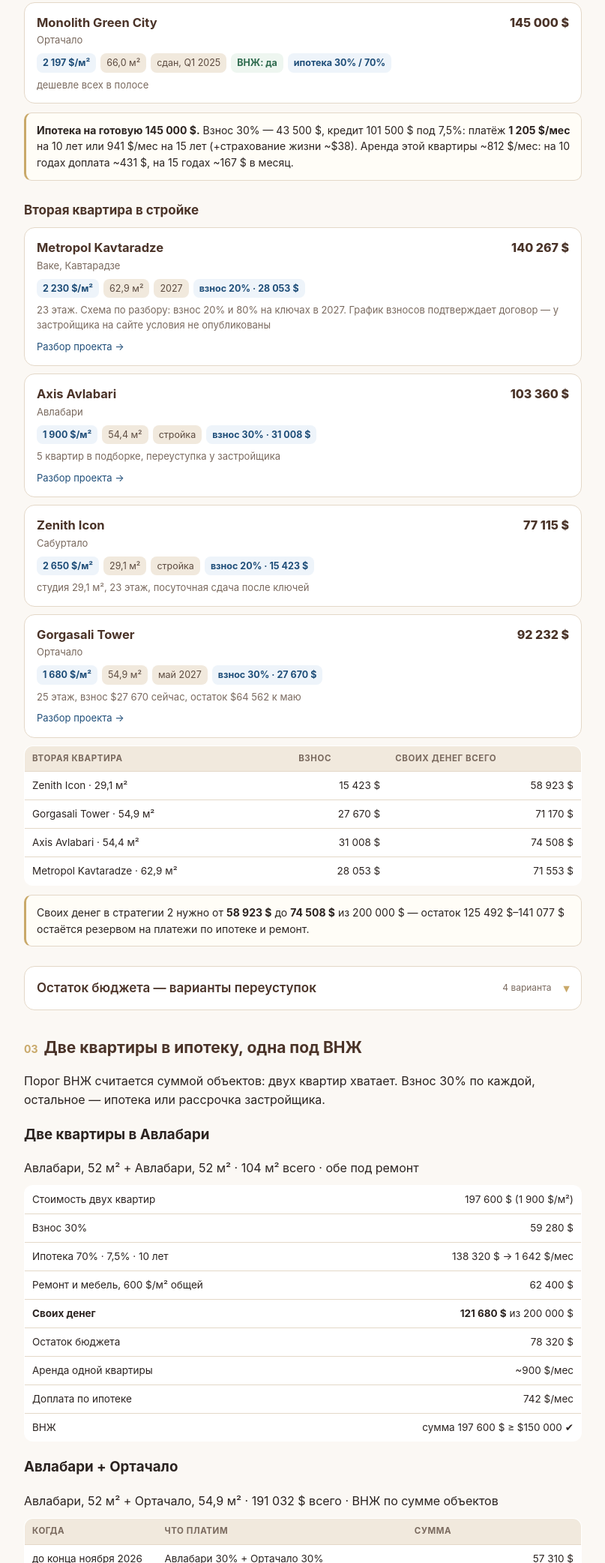
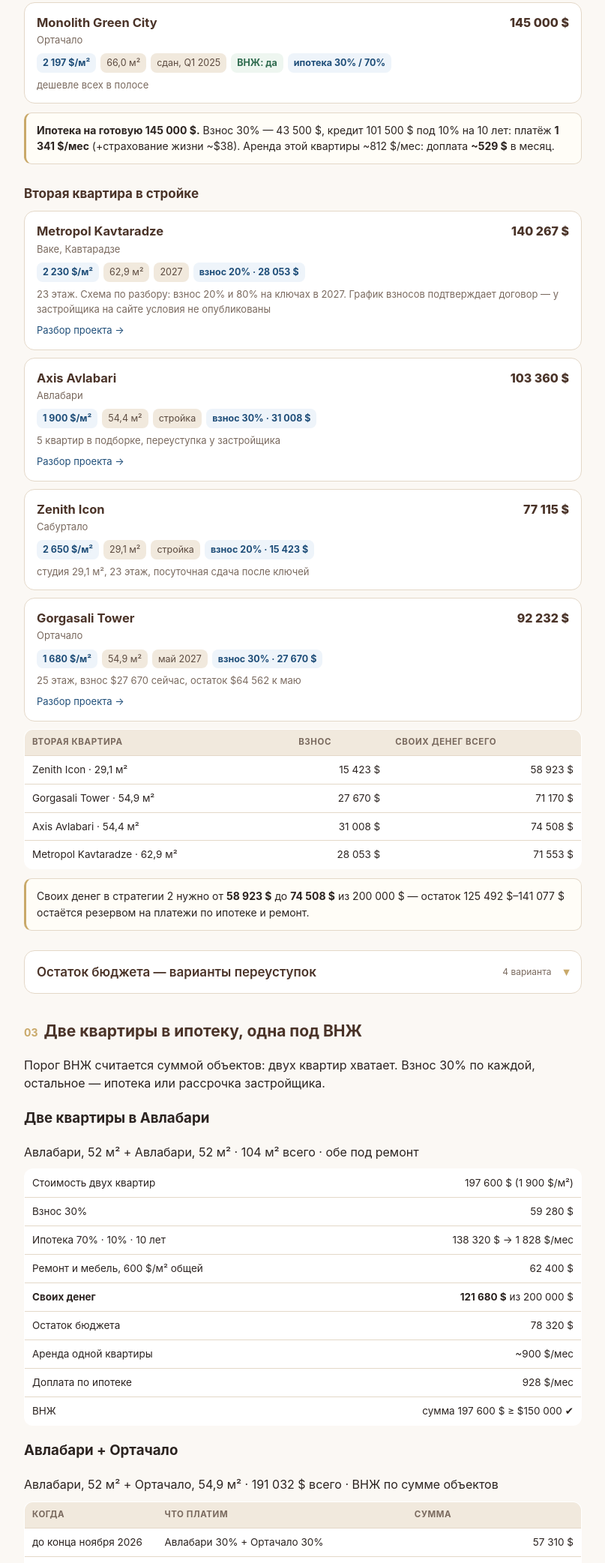
Before and after one commit to Niko1504/tbilisi-200k-mixer, a plain HTML site: page catalog/index.html in a window 1280 px wide. Shown: the part 1568-3652 px from the top of the page at 75% size, without its empty margins (236-1043 px from the left). Drawn offline with Linux system fonts and the light colour scheme.

Commit message:
Ипотека считается по 10% на 10 лет, вариант 15 лет убран

```diff
--- a/catalog/index.html
+++ b/catalog/index.html
@@ -134,9 +134,8 @@ nav.toc a.go{background:var(--choc);color:#fff;border-color:var(--choc);font-wei
     </div>
 
   <div class="calc"><b>Ипотека на готовую 145 000 $.</b> Взнос 30% — 43 500 $,
-  кредит 101 500 $ под 7,5%: платёж <b>1 205 $/мес</b> на 10 лет или 941 $/мес на 15 лет
-  (+страхование жизни ~$38). Аренда этой квартиры ~812 $/мес: на 10 годах доплата
-  ~431 $, на 15 годах ~167 $ в месяц.</div>
+  кредит 101 500 $ под 10% на 10 лет: платёж <b>1 341 $/мес</b> (+страхование жизни ~$38).
+  Аренда этой квартиры ~812 $/мес: доплата <b>~529 $</b> в месяц.</div>
 
   <h2 style="font-size:17px;margin-top:26px">Вторая квартира в стройке</h2>
   <div class="lot">
@@ -213,12 +212,12 @@ nav.toc a.go{background:var(--choc);color:#fff;border-color:var(--choc);font-wei
       <table>
         <tr><td>Стоимость двух квартир</td><td class="r">197 600 $ (1 900 $/м²)</td></tr>
         <tr><td>Взнос 30%</td><td class="r">59 280 $</td></tr>
-        <tr><td>Ипотека 70% · 7,5% · 10 лет</td><td class="r">138 320 $ → 1 642 $/мес</td></tr>
+        <tr><td>Ипотека 70% · 10% · 10 лет</td><td class="r">138 320 $ → 1 828 $/мес</td></tr>
         <tr><td>Ремонт и мебель, 600 $/м² общей</td><td class="r">62 400 $</td></tr>
         <tr><td><b>Своих денег</b></td><td class="r"><b>121 680 $</b> из 200 000 $</td></tr>
         <tr><td>Остаток бюджета</td><td class="r">78 320 $</td></tr>
         <tr><td>Аренда одной квартиры</td><td class="r">~900 $/мес</td></tr>
-        <tr><td>Доплата по ипотеке</td><td class="r">742 $/мес</td></tr>
+        <tr><td>Доплата по ипотеке</td><td class="r">928 $/мес</td></tr>
         <tr><td>ВНЖ</td><td class="r">сумма 197 600 $ ≥ $150 000 ✔</td></tr>
       </table>
     </div>
```
